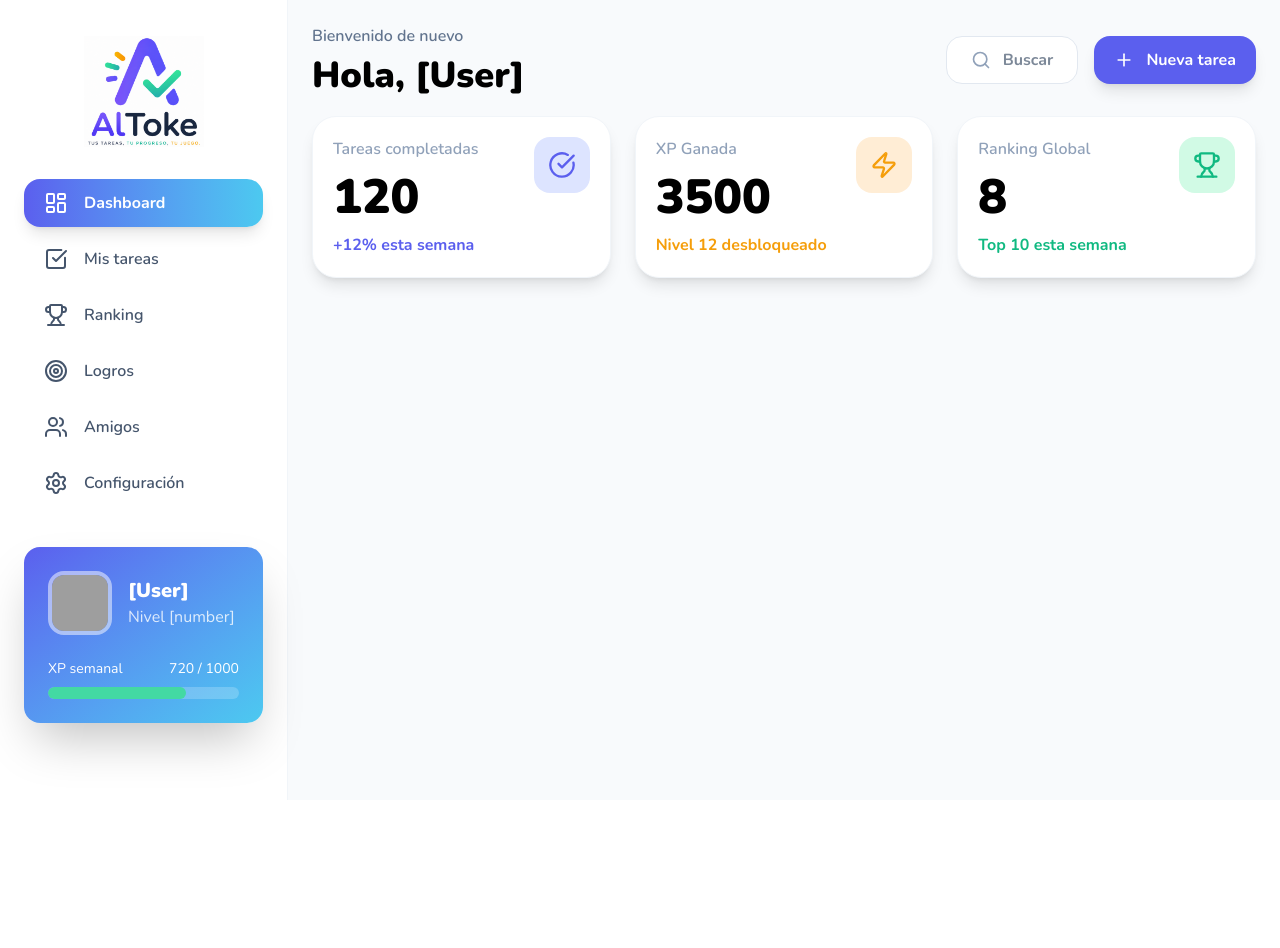
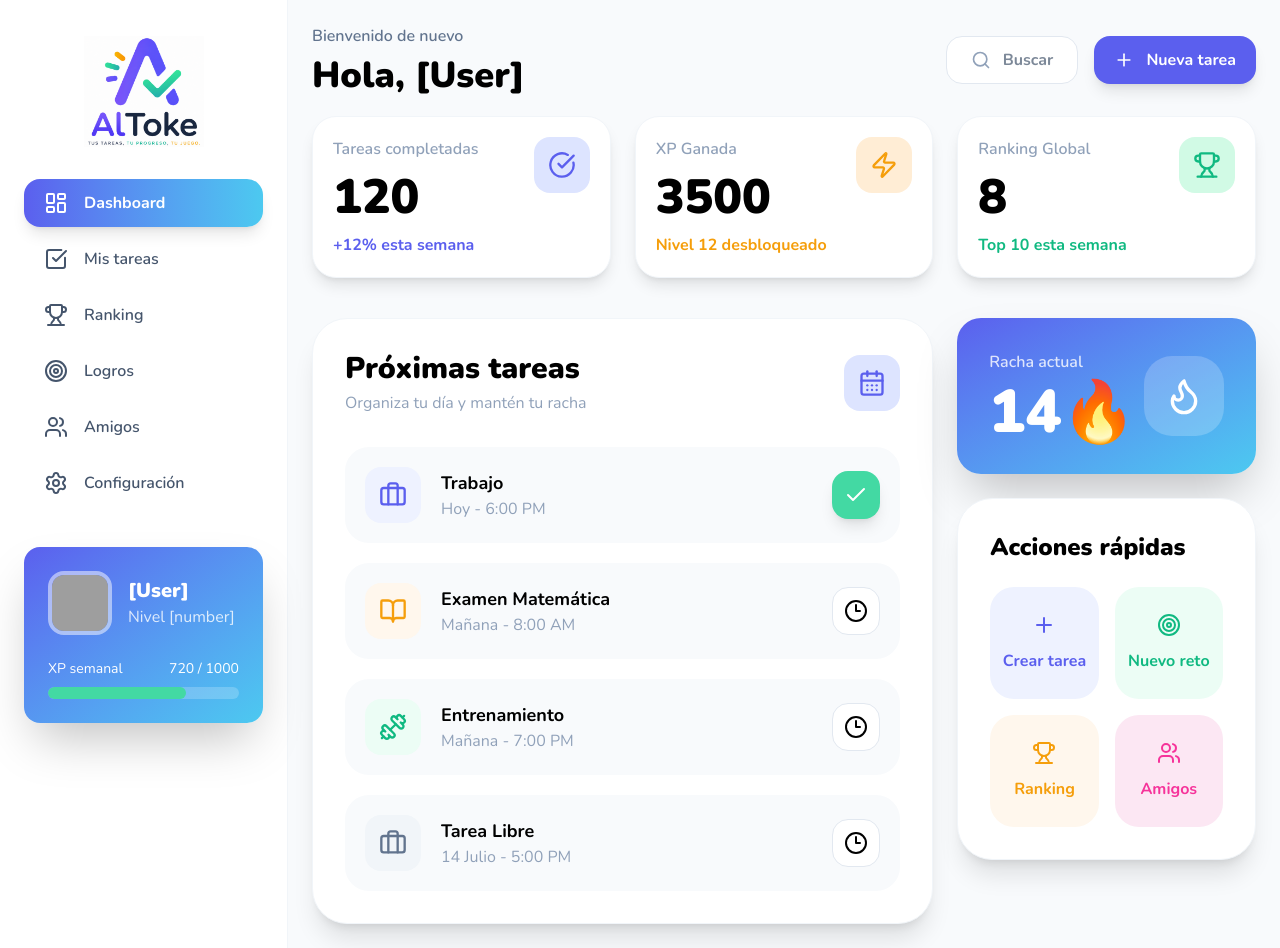
Before and after one commit to BerlyCS/AlToke, a Vue app in the folder frontend/: page /main in a window 1280 px wide. Before the commit the page ends 800 px from the top, so only its background shows below. Built offline with nearby package versions, Linux system fonts and the light colour scheme; grey boxes are pictures that could not be loaded.

Commit message:
feat: add task list to main view

```diff
--- a/frontend/src/views/main.vue
+++ b/frontend/src/views/main.vue
@@ -27,37 +27,94 @@
     </div>
 
     <div class="grid md:grid-cols-3 gap-6 mt-5">
-      <Card
-        title="Tareas completadas"
-        :value="infoValues.completedTasks"
-        :icon="CheckCircle"
-        complement-info="+12% esta semana"
-        bgColor="bg-primary-100"
-        textColor="text-primary-500">
+      <Card title="Tareas completadas" :value="infoValues.completedTasks" :icon="CheckCircle"
+        complement-info="+12% esta semana" bgColor="bg-primary-100" textColor="text-primary-500">
       </Card>
-      <Card
-        title="XP Ganada"
-        :value="infoValues.xpEarned"
-        :icon="Zap"
-        complement-info="Nivel 12 desbloqueado"
-        bgColor="bg-warning-100"
-        textColor="text-warning-500">
+      <Card title="XP Ganada" :value="infoValues.xpEarned" :icon="Zap" complement-info="Nivel 12 desbloqueado"
+        bgColor="bg-warning-100" textColor="text-warning-500">
       </Card>
-      <Card
-        title="Ranking Global"
-        :value="infoValues.globalRanking"
-        :icon="Trophy"
-        complement-info="Top 10 esta semana"
-        bgColor="bg-success-100"
-        textColor="text-success-500">
+      <Card title="Ranking Global" :value="infoValues.globalRanking" :icon="Trophy" complement-info="Top 10 esta semana"
+        bgColor="bg-success-100" textColor="text-success-500">
       </Card>
+    </div>
+    <div class="grid xl:grid-cols-3 gap-6 mt-10">
+      <Panel title="Próximas tareas" description="Organiza tu día y mantén tu racha" bg-icon="bg-primary-100" text-icon="text-primary-500" :icon="CalendarDays">
+        <TaskResume title="Trabajo" day="Hoy" time="6:00 PM" type="work" :done="true"/>
+        <TaskResume title="Examen Matemática" day="Mañana" time="8:00 AM" type="study" :done="false"/>
+        <TaskResume title="Entrenamiento" day="Mañana" time="7:00 PM" type="exercise" :done="false"/>
+        <TaskResume title="Tarea Libre" day="14 Julio" time="5:00 PM" type="other" :done="false"/>
+      </Panel>
+
+      <div class="space-y-6">
+        <div class="bg-linear-to-br from-primary-500 to-secondary-400 rounded-3xl p-8 text-white shadow-2xl">
+          <div class="flex items-center justify-between">
+            <div>
+              <p class="text-white/80 font-semibold">
+                Racha actual
+              </p>
+
+              <h3 class="text-6xl font-black mt-2">
+                14🔥
+              </h3>
+            </div>
+
+            <div class="w-20 h-20 rounded-[28px] bg-white/20 flex items-center justify-center">
+              <Flame class="w-10 h-10" />
+            </div>
+          </div>
+        </div>
+
+        <div class="bg-white rounded-[35px] shadow-xl border border-slate-100 p-8">
+          <h3 class="text-2xl font-black">
+            Acciones rápidas
+          </h3>
+
+          <div class="grid grid-cols-2 gap-4 mt-6">
+            <button
+              class="h-28 rounded-3xl bg-primary-50 hover:scale-[1.03] transition flex flex-col items-center justify-center gap-3">
+              <Plus class="text-primary-500" />
+              <span class="font-bold text-primary-500">
+                Crear tarea
+              </span>
+            </button>
+
+            <button
+              class="h-28 rounded-3xl bg-success-50 hover:scale-[1.03] transition flex flex-col items-center justify-center gap-3">
+              <Target class="text-success-500" />
+
+              <span class="font-bold text-success-500">
+                Nuevo reto
+              </span>
+            </button>
+
+            <button
+              class="h-28 rounded-3xl bg-warning-50 hover:scale-[1.03] transition flex flex-col items-center justify-center gap-3">
+              <Trophy class="text-warning-500" />
+              <span class="font-bold text-warning-500">
+                Ranking
+              </span>
+            </button>
+
+            <button
+              class="h-28 rounded-3xl bg-[#FCE7F3] hover:scale-[1.03] transition flex flex-col items-center justify-center gap-3">
+              <Users class="text-pink-500" />
+
+              <span class="font-bold text-pink-500">
+                Amigos
+              </span>
+            </button>
+          </div>
+        </div>
+      </div>
     </div>
   </LeftMenu>
 </template>
 <script setup lang="ts">
 import Card from '@/components/card.vue';
 import LeftMenu from '@/components/leftMenu.vue';
-import { CheckCircle, Plus, Search, Trophy, Zap } from 'lucide-vue-next';
+import Panel from '@/components/panel.vue';
+import TaskResume from '@/components/taskResume.vue';
+import { CalendarDays, CheckCircle, Flame, Plus, Search, Target, Trophy, Users, Zap } from 'lucide-vue-next';
 
 // Prueba Valores
 const infoValues = {
```
